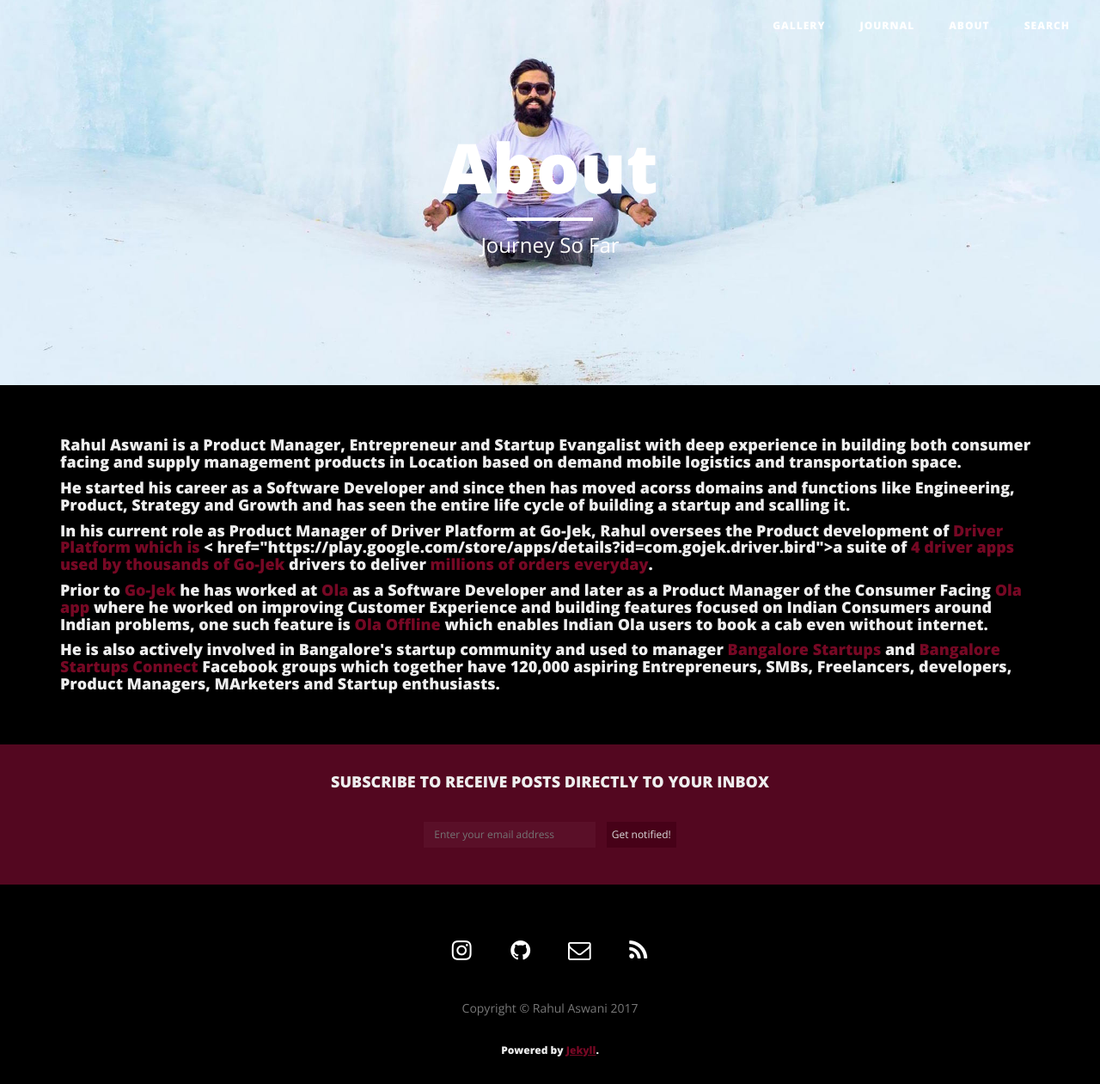
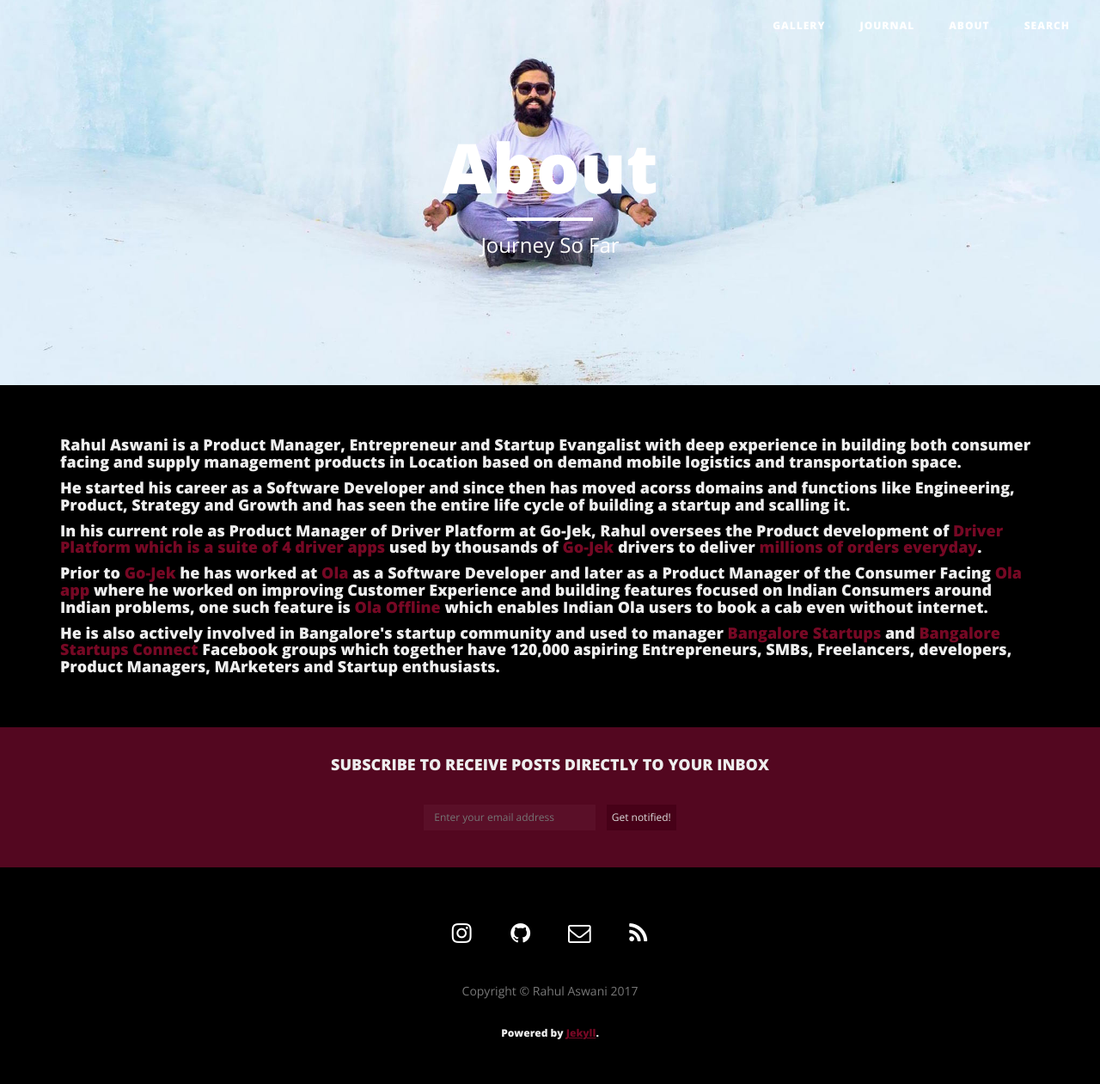
Before and after one commit to Rahulaswani/Rahulaswani.github.io, a Jekyll site: the page built from about/index.html, in a window 1280 px wide. Shown: the whole page at 86% size. Built offline with Jekyll 4.4.1, drawn with Linux system fonts in a browser that asks for light colours; nearby versions of some CDN libraries; some of the changed lines change nothing that is shown.

Commit message:
fixed issues

```diff
--- a/about/index.html
+++ b/about/index.html
@@ -8,7 +8,7 @@ header-img: "img/about-bg.jpg"
 <h4>Rahul Aswani is a Product Manager, Entrepreneur and Startup Evangalist with deep experience in building both consumer facing and supply management products in Location based on demand mobile logistics and transportation space.</h4>
 
 <h4>He started his career as a Software Developer and since then has moved acorss domains and functions like Engineering, Product, Strategy and Growth and has seen the entire life cycle of building a startup and scalling it.</h4>
-<h4>In his current role as Product Manager of Driver Platform at Go-Jek, Rahul oversees the Product development of <a href="https://play.google.com/store/apps/details?id=com.gojek.driver.car">Driver Platform</a> <a href="https://play.google.com/store/apps/details?id=com.gojek.driver.bike">which is</a> < href="https://play.google.com/store/apps/details?id=com.gojek.driver.bird">a suite of</a> <a href="https://play.google.com/store/apps/details?id=com.gojek.driver.kilat">4 driver apps</> used by thousands of <a href="https://www.go-jek.com/">Go-Jek</a> drivers to deliver <a href="https://www.techinasia.com/gojeks-numbers-leaked">millions of orders everyday</a>.
+<h4>In his current role as Product Manager of Driver Platform at Go-Jek, Rahul oversees the Product development of <a href="https://play.google.com/store/apps/details?id=com.gojek.driver.car">Driver Platform</a> <a href="https://play.google.com/store/apps/details?id=com.gojek.driver.bike">which is</a> <a href="https://play.google.com/store/apps/details?id=com.gojek.driver.bird">a suite of</a> <a href="https://play.google.com/store/apps/details?id=com.gojek.driver.kilat">4 driver apps</a> used by thousands of <a href="https://www.go-jek.com/">Go-Jek</a> drivers to deliver <a href="https://www.techinasia.com/gojeks-numbers-leaked">millions of orders everyday</a>.
 <h4>Prior to <a href="https://www.go-jek.com/">Go-Jek</a> he has worked at <a href="https://www.olacabs.com/">Ola</a> as a Software Developer and later as a Product Manager of the Consumer Facing <a href="https://play.google.com/store/apps/details?id=com.olacabs.customer">Ola app</a> where he worked on improving Customer Experience and building features focused on Indian Consumers around Indian problems, one such feature is <a href="https://blog.olacabs.com/now-book-an-ola-without-internet/">Ola Offline</a> which enables Indian Ola users to book a cab even without internet.</h4>
 
 <h4>He is also actively involved in Bangalore's startup community and used to manager <a href="https://www.facebook.com/groups/blrstartups/">Bangalore Startups</a> and <a href="https://www.facebook.com/groups/blrstartups.connect">Bangalore Startups Connect</a> Facebook groups which together have 120,000 aspiring Entrepreneurs, SMBs, Freelancers, developers, Product Managers, MArketers and Startup enthusiasts.</h4>
```
